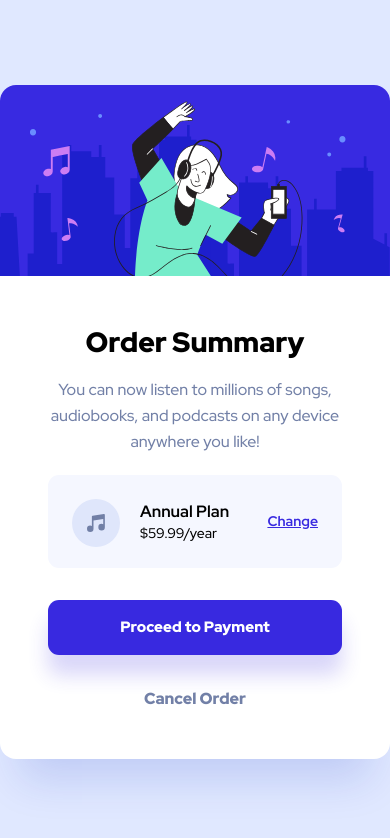
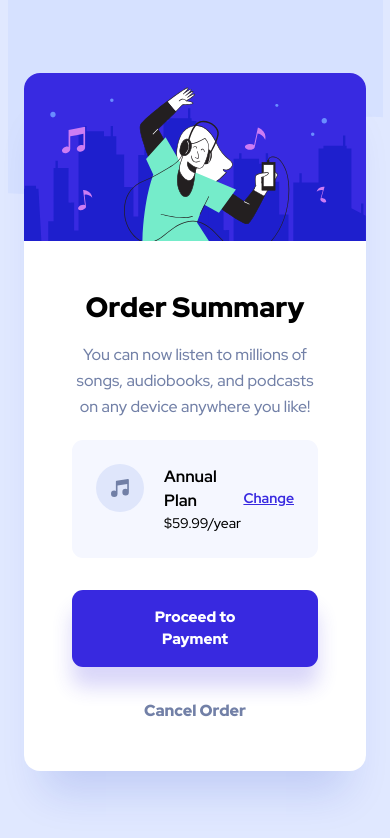
Before and after one commit to zurnadurumm/order-summary-component-main, a plain HTML site: page index.html in a window 390 px wide. Drawn offline with Linux system fonts and the light colour scheme.

Commit message:
modified:   index.html 	modified:   style.css

```diff
--- a/style.css
+++ b/style.css
@@ -61,6 +61,10 @@
     align-content: center;
     justify-content: center;
     background: var(--primary-paleBlue);
+    background-image: url(images/pattern-background-desktop.svg);
+    background-repeat: no-repeat;
+    background-position:  center 0;
+
   }
   button{
     border: 0;
@@ -70,13 +74,17 @@
     max-width: 1444px;
 
   }
+  /* .pattern{
+    max-width: 1444px;
+    position: relative;
+  } */
   .content{
     max-width: 450px;
     background: #FFFFFF;
     border-radius: 1rem;
     box-shadow: 0px 40px 40px -20px rgba(13, 48, 189, 0.151826);
     overflow: hidden;
-
+    z-index: 2;
 
   }
   .billing__page{
@@ -173,6 +181,14 @@
   }
 
   @media (max-width: 425px) {
+    body{
+      background-image: url(images/pattern-background-mobile.svg);
+      background-repeat: no-repeat;
+      background-position:  center 0;
+    }
+    .content{
+      margin: 1.5rem;
+    }
     .button__proceed{
       padding: 1rem 4rem;
     }
```
Also changed, not shown: index.html (+1 -0 lines).
